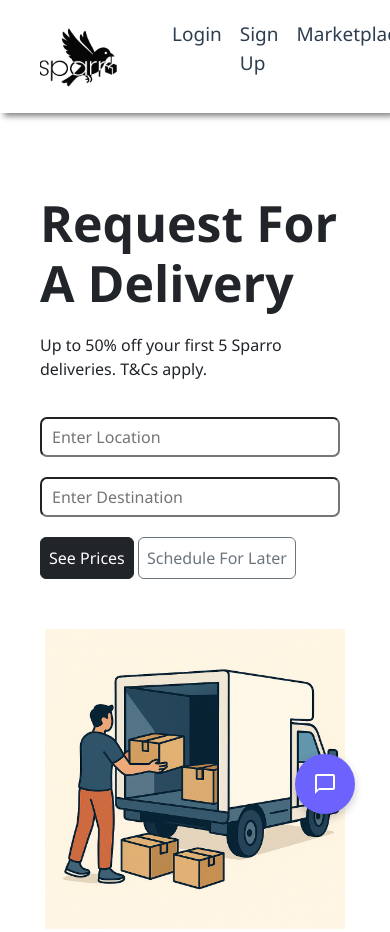
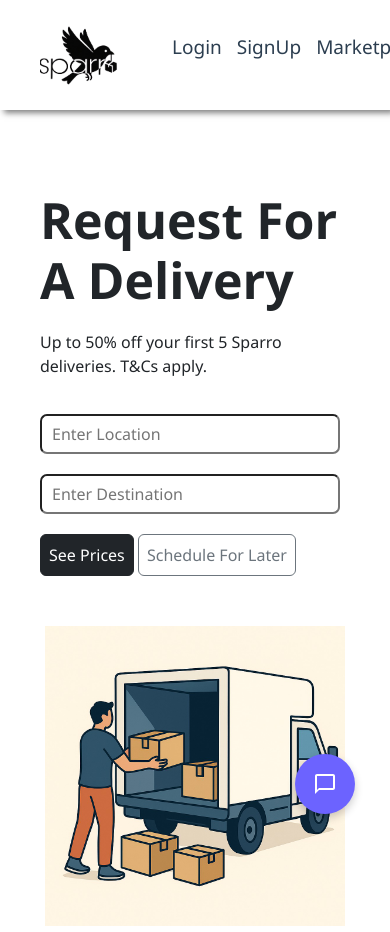
Before and after one commit to CodeCrewSIH/CodeCrew-SIH, a plain HTML site: page Frontend/index.html in a window 390 px wide. Shown: the top 932 px of the page. Drawn offline with nearby package versions, Linux system fonts and the light colour scheme; some packages are replaced by stand-ins of ours.

```diff
--- a/Frontend/index.html
+++ b/Frontend/index.html
@@ -47,7 +47,7 @@
         <ul id="nav-links">
 
           <li><a href="login.html">Login</a></li>
-          <li><a href="signup.html">Sign Up</a></li>
+          <li><a href="signup.html">SignUp</a></li>
           <li><a href="marketplace.html">Marketplace</a></li>
         </ul>
       </nav>
--- a/Frontend/styles.css
+++ b/Frontend/styles.css
@@ -33,7 +33,7 @@
 nav ul {
   list-style: none;
   display: flex;
-  gap: 18px;
+  gap: 15px;
 }
 
 nav a {
```
